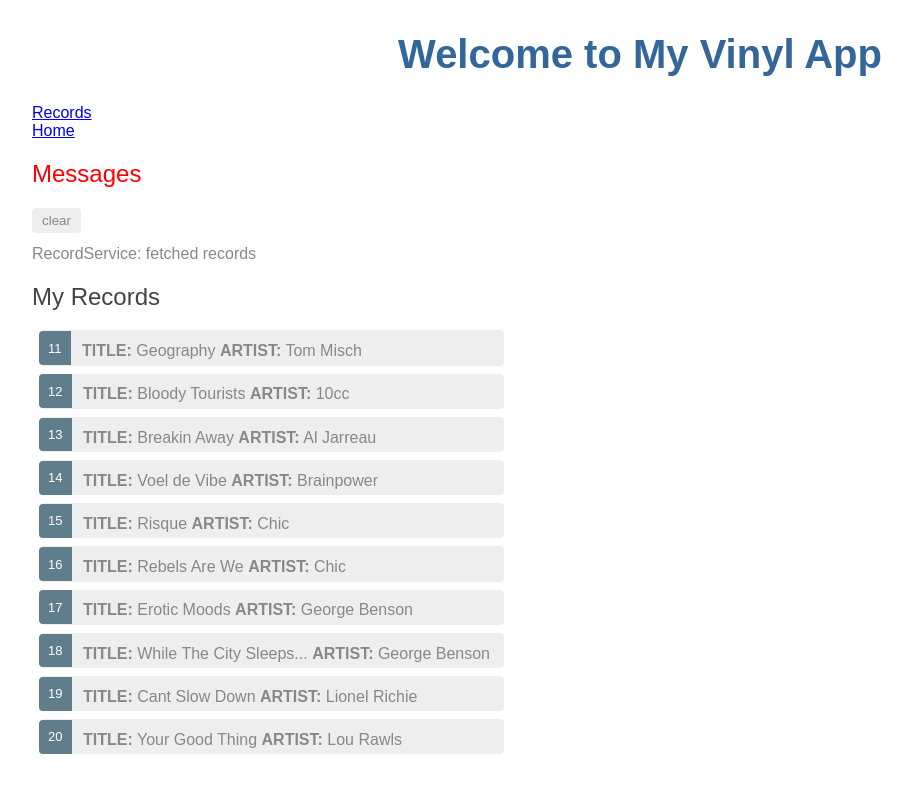
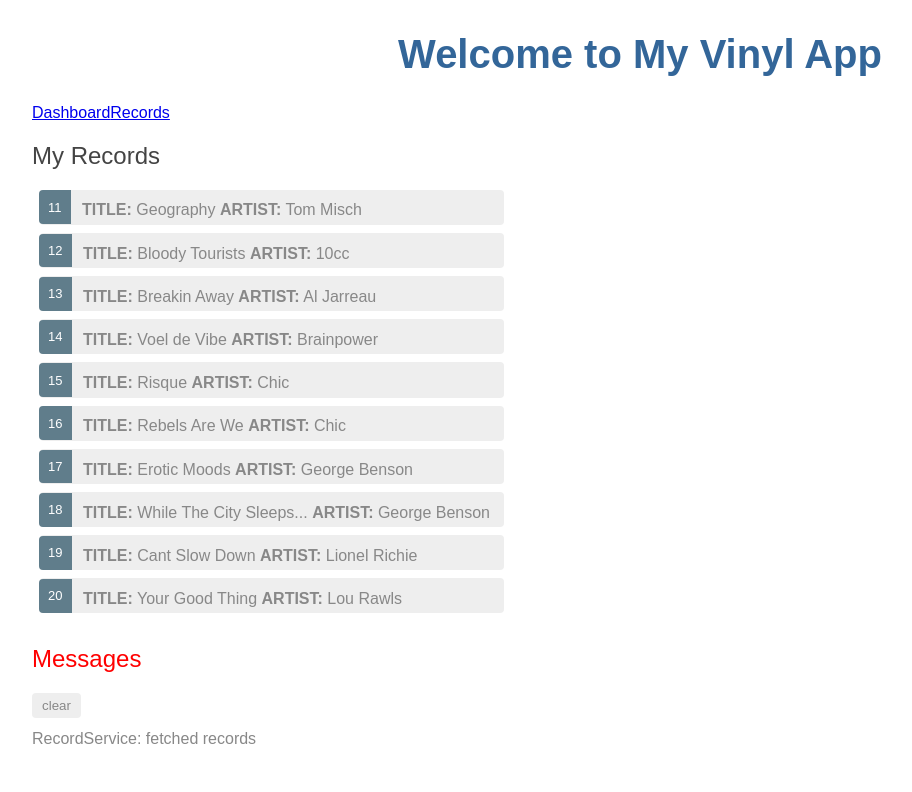
Before and after one commit to syngfaa/myvinylapp, an Angular app: page /records in a window 1280 px wide. Shown: the top 792 px of the page, without its empty margins (0-912 px from the left). Built offline with nearby package versions, Linux system fonts and the light colour scheme.

Commit message:
Add dashboard link
Add dashboard link
Replace ./ (home) link with dashboard link

```diff
--- a/src/app/app-routing.module.ts
+++ b/src/app/app-routing.module.ts
@@ -1,8 +1,11 @@
 import { NgModule } from '@angular/core';
 import { Routes, RouterModule } from '@angular/router';
 import { RecordsComponent } from './records/Records.component';
+import { DashboardComponent }   from './dashboard/dashboard.component';
 
 const routes: Routes = [
+  { path: 'dashboard', component: DashboardComponent },
+  { path: '', redirectTo: '/dashboard', pathMatch: 'full' },
   { path: 'records', component: RecordsComponent }
 ];
 
--- a/src/app/app.component.html
+++ b/src/app/app.component.html
@@ -5,10 +5,8 @@
   </h1>
 </div>
 <nav>
+  <a routerLink="/dashboard">Dashboard</a>
   <a routerLink="/records">Records</a>
 </nav>
-<nav>
-  <a routerLink="./">Home</a>
-</nav>
+<router-outlet></router-outlet>
 <app-messages></app-messages>
-<router-outlet></router-outlet>
```
